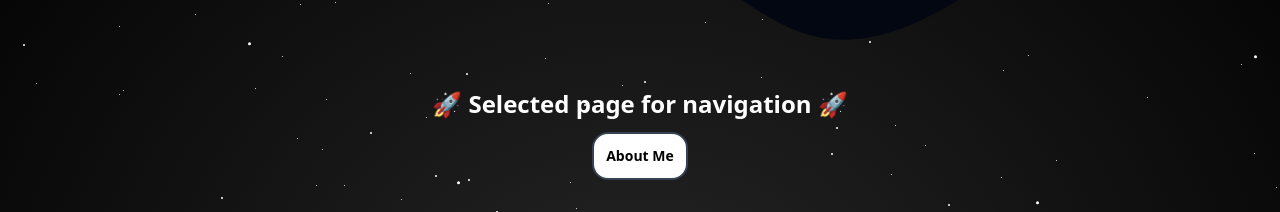
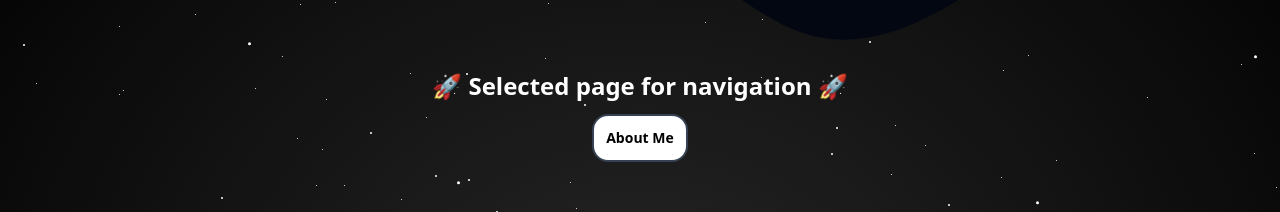
Before and after one commit to Lernej/Portfolio, a React (Vite) app: page / in a window 1280 px wide. Shown: the part 986-1198 px from the top of the page. Built offline with nearby package versions, Linux system fonts and the light colour scheme; what tailwindcss-motion would draw is missing.

Commit message:
Fixed formatting again frfr

```diff
--- a/src/Home.tsx
+++ b/src/Home.tsx
@@ -37,7 +37,7 @@ function Home() {
         </div>
       </div>
 
-      <div className="h-full w-full relative flex flex-col items-center gap-30">
+      <div className="h-full w-full relative flex flex-col items-center gap-20">
         <div className="absolute inset-0 z-20">
           <Waves></Waves>
         </div>
@@ -46,7 +46,7 @@ function Home() {
           <StarsBackground />
         </div>
 
-        <div className="instructions h-0 lg:mt-[25%] flex flex-col justify-center items-center gap-3 z-50">
+        <div className="instructions mt-[20%] flex flex-col justify-center items-center gap-3 z-50">
           <p className="text-white font-bold text-2xl">
             🚀 Selected page for navigation 🚀
           </p>
```
